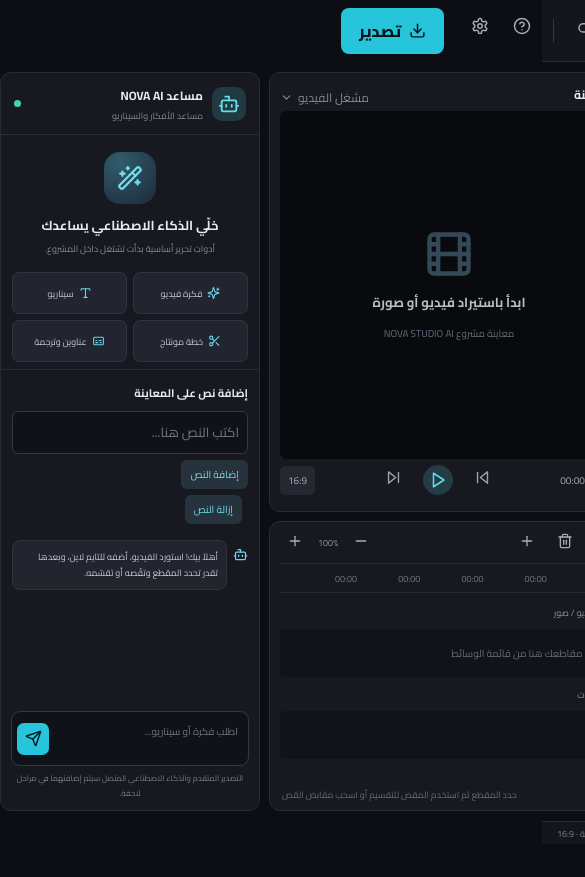
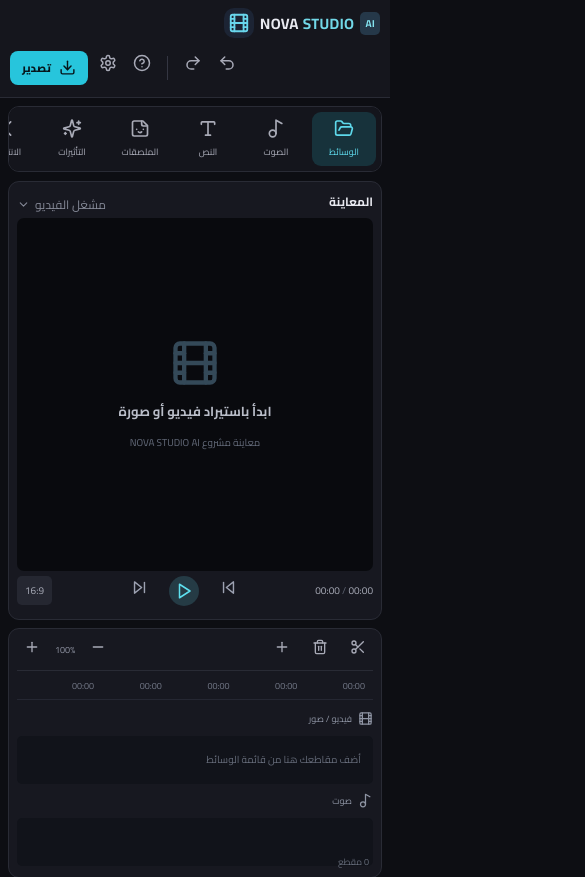
Before and after one commit to ahmed180eng/nova-studio-ai, a React (Vite) app: page / in a window 390 px wide. Shown: the top 877 px of the page, 585 px wide, since content can reach past the window. Before the commit the page ends 844 px from the top, so only its background shows below. Built offline with nearby package versions, Linux system fonts and the light colour scheme.

Commit message:
Improve NOVA mobile editor layout

```diff
--- a/src/styles.css
+++ b/src/styles.css
@@ -34,3 +34,39 @@
 .generator-notice{display:flex;flex-direction:column;gap:4px;background:#28251d;border:1px solid #50452d;border-radius:8px;padding:10px}
 .generator-notice b{font-size:10px;color:#f2d28c}.generator-notice span{font-size:9px;line-height:1.8;color:#c5b99e}
 @media(max-width:700px){.video-generator{padding:10px}.generator-prompt{min-height:90px}}
+
+
+/* Mobile editor layout */
+@media(max-width:760px){
+  html,body,#root{min-height:100%;height:auto}
+  body{overflow:auto;overflow-x:hidden}
+  .app{height:auto;min-height:100dvh;min-height:100vh}
+  .topbar{height:auto;min-height:58px;padding:8px 10px;gap:8px;flex-wrap:wrap}
+  .brand{font-size:15px;gap:6px}
+  .brand-mark{width:30px;height:30px}
+  .project-name{font-size:10px;padding:6px 8px;margin-right:auto}
+  .top-actions{width:100%;margin:0;justify-content:flex-end;gap:6px}
+  .top-actions .icon-btn{padding:5px}
+  .export{margin:0;padding:7px 12px;font-size:11px}
+  .workspace{display:flex;flex-direction:column;gap:9px;padding:8px;min-height:0}
+  .sidebar{order:0;flex-direction:row;overflow-x:auto;flex:none;padding:5px;gap:4px}
+  .nav-item{flex:0 0 64px;height:54px;font-size:9px}
+  .center{order:1;display:flex;flex-direction:column;gap:8px}
+  .preview{flex:none;min-height:0;height: min(58vh,430px);padding:8px}
+  .preview-stage{min-height:220px}
+  .player-controls{height:40px}
+  .timeline{height:250px;flex:none;padding:0 8px}
+  .media-panel{order:2;min-height:240px;max-height:55vh}
+  .ai-panel{order:3;min-height:430px;max-height:none}
+  .video-generator{max-height:52vh}
+  .asset-grid{grid-template-columns:repeat(3,minmax(0,1fr))}
+  .statusbar{display:none}
+  .timeline-footer span:last-child{display:none}
+  .track-content{overflow-x:auto}
+}
+@media(max-width:390px){
+  .project-name{display:none}
+  .topbar{justify-content:space-between}
+  .preview{height:52vh}
+  .asset-grid{grid-template-columns:repeat(2,minmax(0,1fr))}
+}
```
